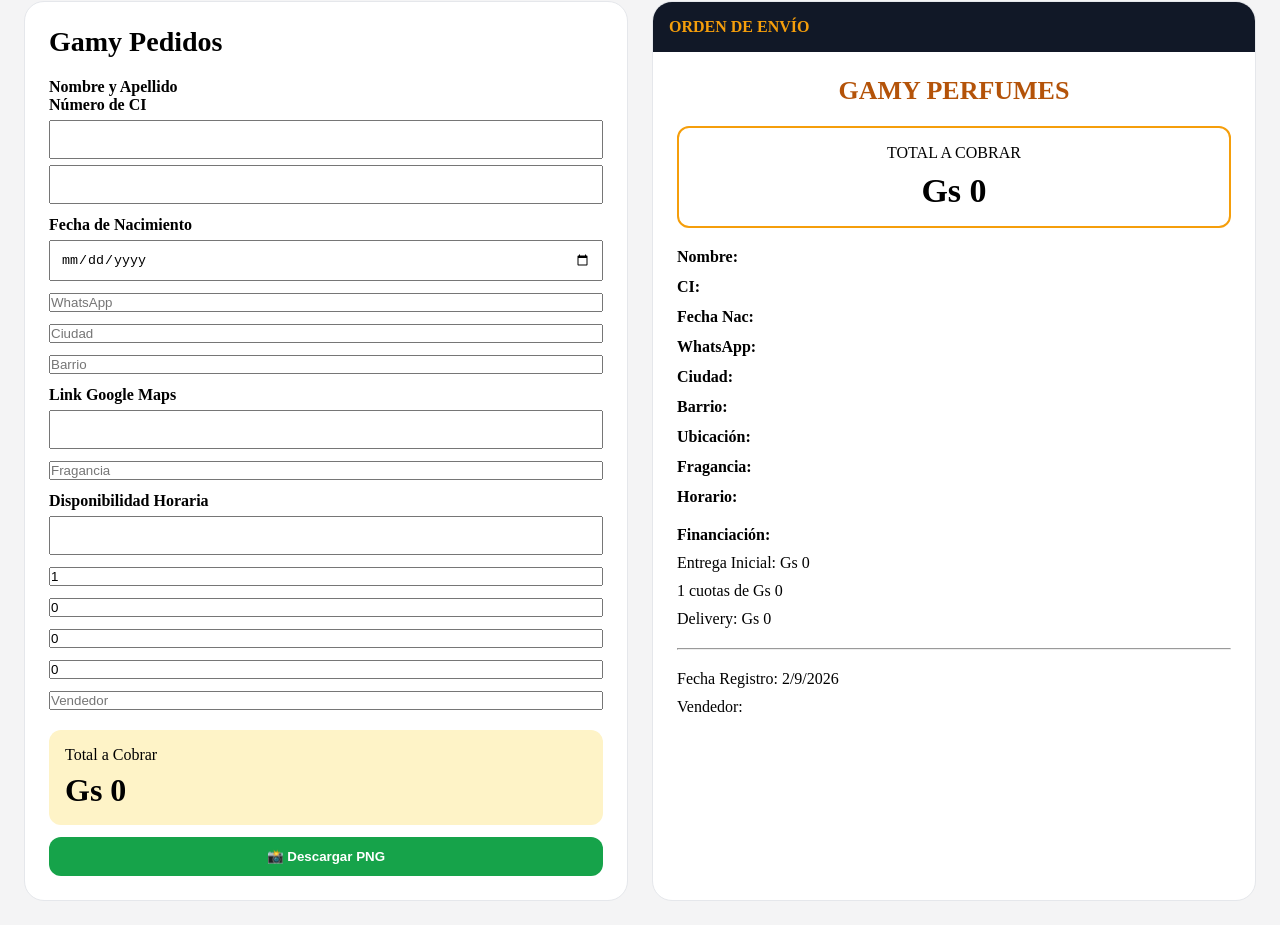
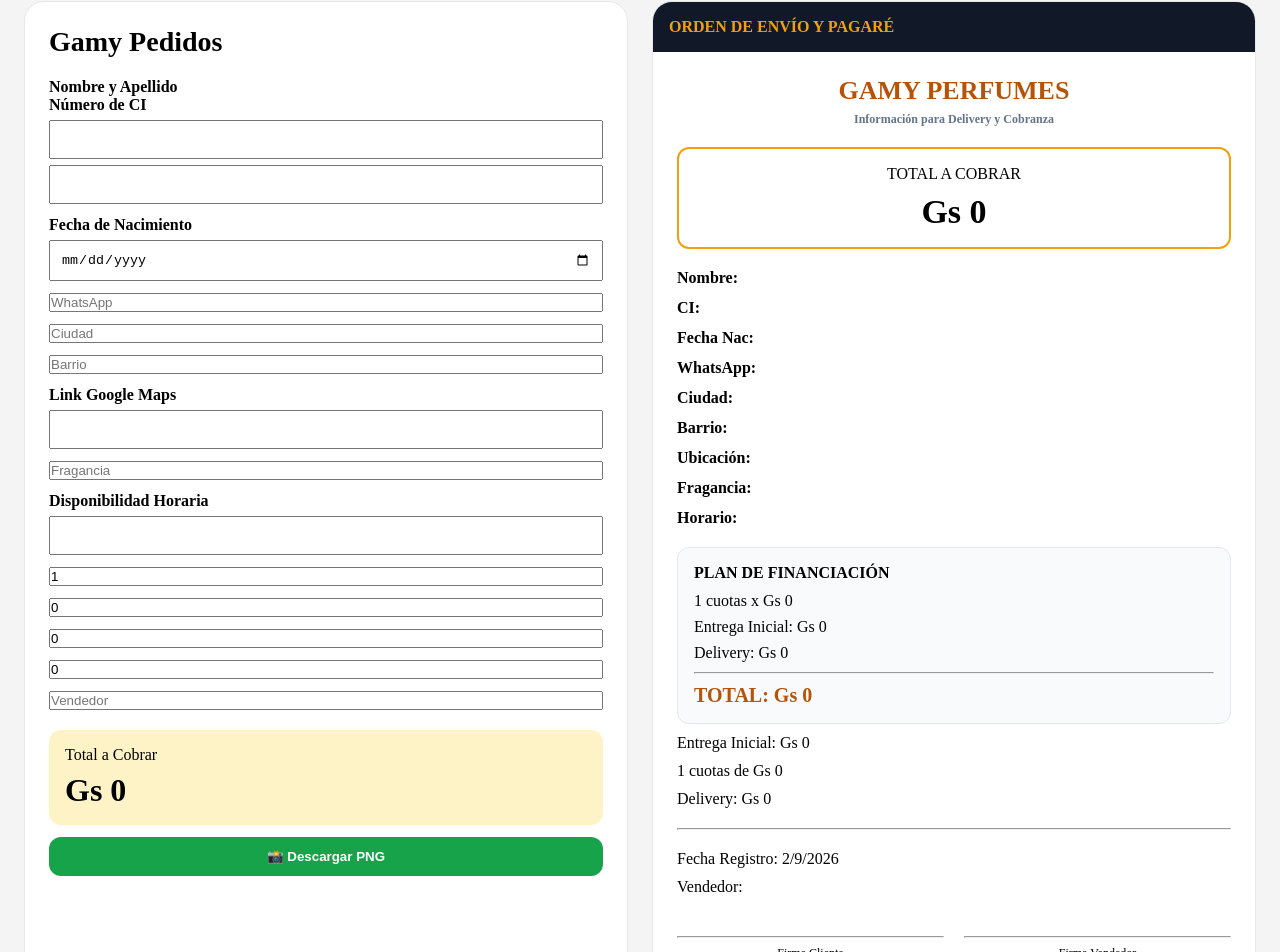
Before and after one commit to mikalvar/gamy-pedidos, a Next.js app: page / in a window 1280 px wide. Shown: the part 23-975 px from the top of the page. Before the commit the page ends 948 px from the top, so only its background shows below. Built offline with nearby package versions, Linux system fonts and the light colour scheme.

Commit message:
Update page.tsx

```diff
--- a/app/page.tsx
+++ b/app/page.tsx
@@ -369,7 +369,7 @@
               fontWeight: "bold",
             }}
           >
-            ORDEN DE ENVÍO
+            ORDEN DE ENVÍO Y PAGARÉ
           </div>
 
           <div
@@ -385,6 +385,16 @@
               }}
             >
               GAMY PERFUMES
+              <p
+  style={{
+    textAlign: "center",
+    color: "#64748b",
+    fontSize: "12px",
+    marginTop: "6px",
+  }}
+>
+  Información para Delivery y Cobranza
+</p>
             </h2>
 
             <div
@@ -459,9 +469,48 @@
   {horario}
 </div>
 
-            <div style={{ marginTop: "20px" }}>
-              <b>Financiación:</b>
-            </div>
+            <div
+  style={{
+    marginTop: "20px",
+    background: "#f8fafc",
+    padding: "16px",
+    borderRadius: "12px",
+    border: "1px solid #e2e8f0",
+  }}
+>
+  <b>PLAN DE FINANCIACIÓN</b>
+
+  <div style={{ marginTop: "10px" }}>
+    {cuotas} cuotas x Gs{" "}
+    {montoCuota.toLocaleString("es-PY")}
+  </div>
+
+  <div style={{ marginTop: "8px" }}>
+    Entrega Inicial:
+    {" "}
+    Gs {entregaInicial.toLocaleString("es-PY")}
+  </div>
+
+  <div style={{ marginTop: "8px" }}>
+    Delivery:
+    {" "}
+    Gs {delivery.toLocaleString("es-PY")}
+  </div>
+
+  <hr style={{ margin: "10px 0" }} />
+
+  <div
+    style={{
+      fontSize: "20px",
+      fontWeight: "bold",
+      color: "#b45309",
+    }}
+  >
+    TOTAL:
+    {" "}
+    Gs {total.toLocaleString("es-PY")}
+  </div>
+</div>
 
             <div style={{ marginTop: "10px" }}>
               Entrega Inicial: Gs{" "}
@@ -491,6 +540,42 @@
 
             <div style={{ marginTop: "10px" }}>
               Vendedor: {vendedor}
+
+<div
+  style={{
+    marginTop: "40px",
+    display: "grid",
+    gridTemplateColumns: "1fr 1fr",
+    gap: "20px",
+  }}
+>
+  <div>
+    <hr />
+    <div
+      style={{
+        textAlign: "center",
+        marginTop: "8px",
+        fontSize: "12px",
+      }}
+    >
+      Firma Cliente
+    </div>
+  </div>
+
+  <div>
+    <hr />
+    <div
+      style={{
+        textAlign: "center",
+        marginTop: "8px",
+        fontSize: "12px",
+      }}
+    >
+      Firma Vendedor
+    </div>
+  </div>
+</div>
+
             </div>
           </div>
         </div>
```
